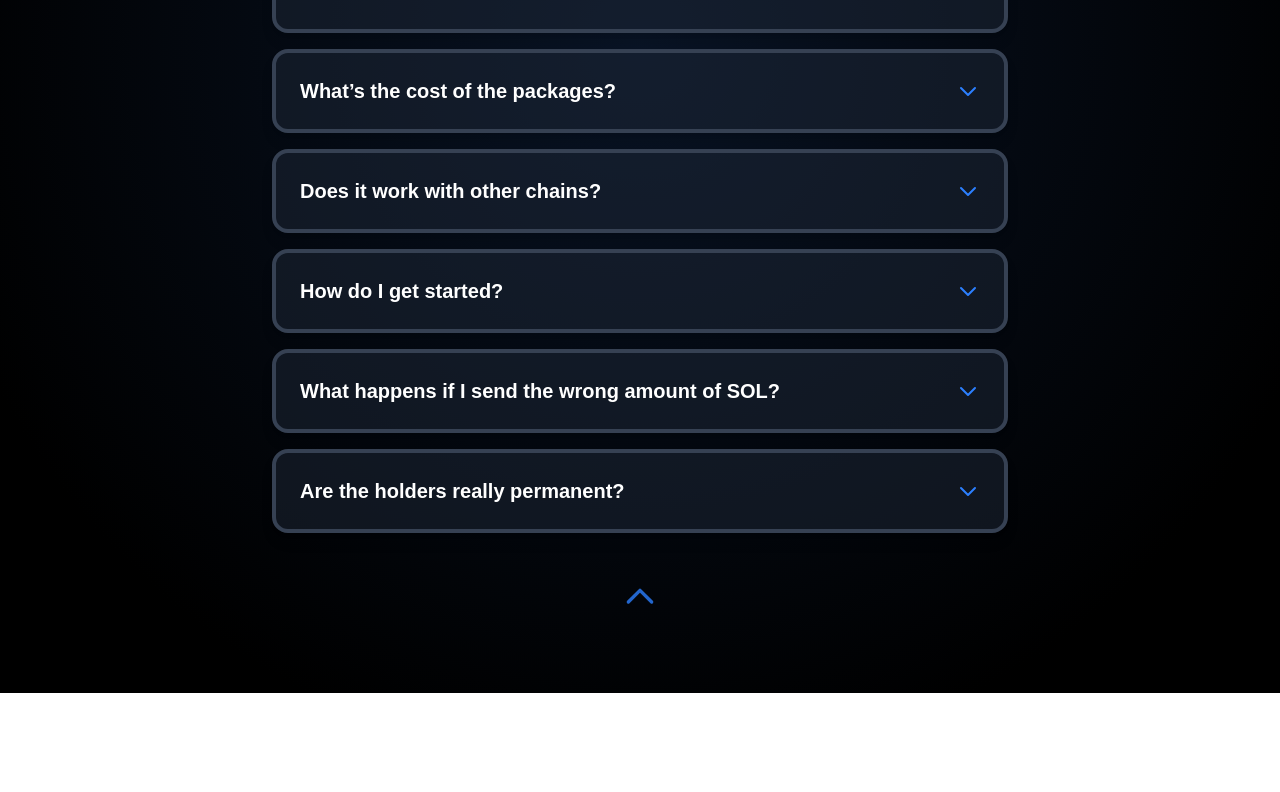
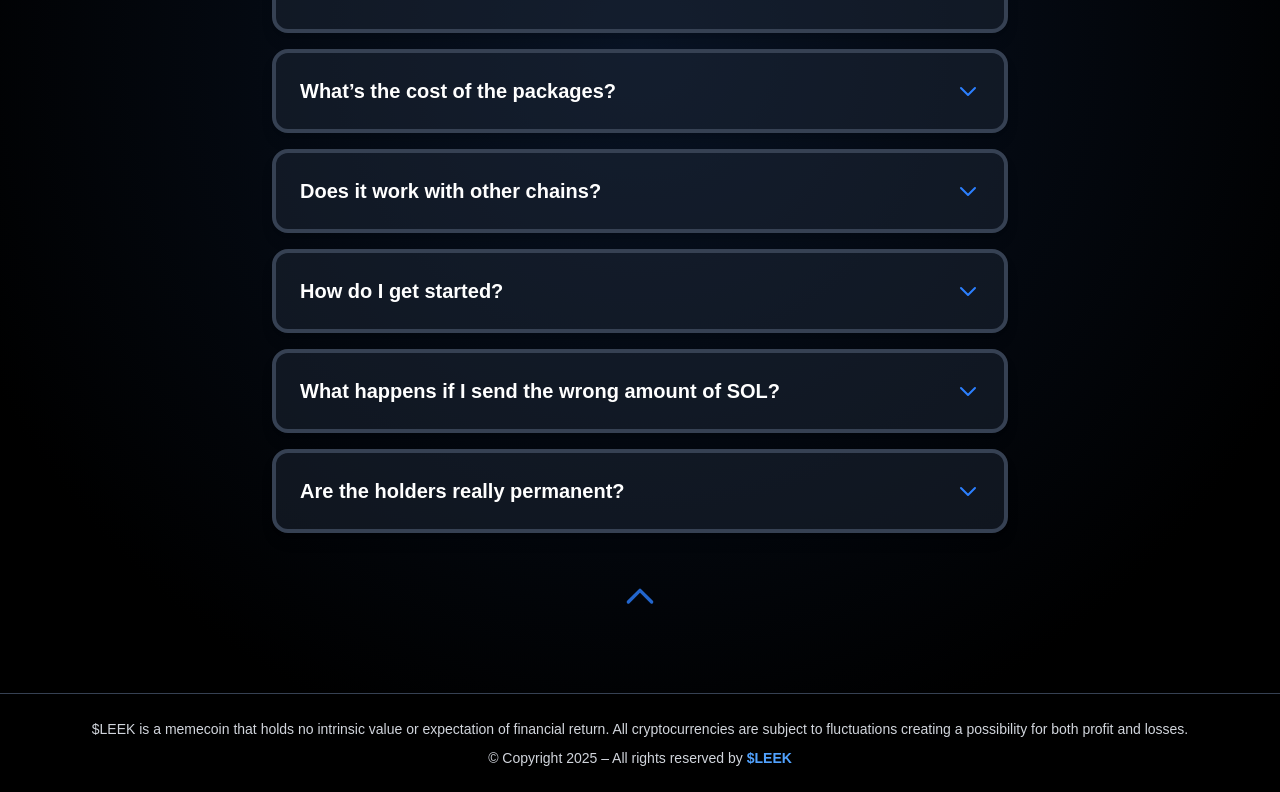
Before and after one commit to SOLGOR1/solana-holder-bot, a Next.js app: page / in a window 1280 px wide. Shown: the part 3769-4561 px from the top of the page. Before the commit the page ends 4462 px from the top, so only its background shows below. Built offline with nearby package versions, Linux system fonts and the light colour scheme.

Commit message:
Added Footer with copyright notice to page.tsx

```diff
--- a/src/app/components/Footer.tsx
+++ b/src/app/components/Footer.tsx
@@ -1,12 +1,14 @@
 export default function Footer() {
     return (
-      <footer className="bg-gray-900 text-white py-8">
+      <footer className="bg-black text-gray-300 py-6 border-t border-gray-700">
         <div className="container mx-auto px-4 text-center">
-          <p>&copy; {new Date().getFullYear()} Solana Holder Bot. Alle Rechte vorbehalten.</p>
-          <div className="mt-4">
-            <a href="#" className="text-gray-300 hover:text-white mx-2">Kontakt</a>
-            <a href="#" className="text-gray-300 hover:text-white mx-2">Impressum</a>
-          </div>
+          <p className="text-sm leading-relaxed">
+            $LEEK is a memecoin that holds no intrinsic value or expectation of financial return. All cryptocurrencies are subject to fluctuations creating a possibility for both profit and losses.
+          </p>
+          <p className="mt-2 text-sm">
+            © Copyright 2025 – All rights reserved by{' '}
+            <span className="text-blue-400 font-semibold">$LEEK</span>
+          </p>
         </div>
       </footer>
     );
--- a/src/app/page.tsx
+++ b/src/app/page.tsx
@@ -8,6 +8,7 @@ import Navbar from './components/Navbar';
 import Script from 'next/script';
 import HyperVolumeBanner from './components/HyperVolumeBanner';
 import Head from 'next/head';
+import Footer from './components/Footer';
 
 export default function Home() {
   return (
@@ -87,6 +88,7 @@ export default function Home() {
             <FAQs />
           </div>
         </main>
+        <Footer />
       </div>
     </>
   );
```
